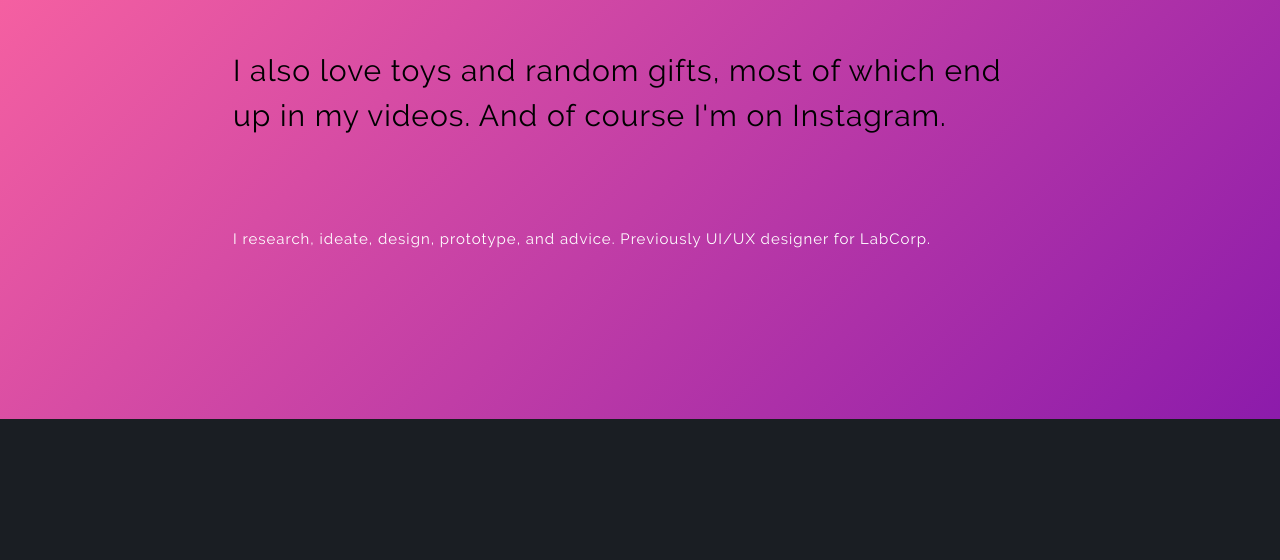
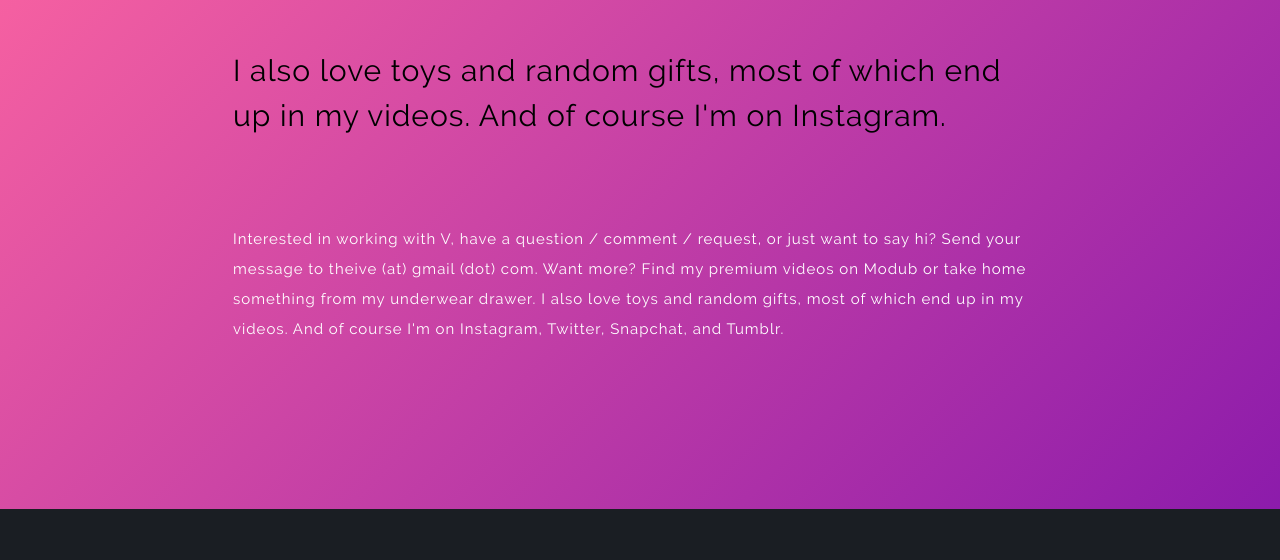
Before and after one commit to vampireco/vampireco.github.io, a plain HTML site: page index.html in a window 1280 px wide. Shown: the part 232-792 px from the top of the page. Drawn offline with nearby package versions, Linux system fonts and the light colour scheme; files whose address does not match are found by name; a web font is replaced by a local one.

Commit message:
Update index.html

```diff
--- a/index.html
+++ b/index.html
@@ -46,7 +46,9 @@
         <h1>Hi, I am sAm.</h1>
         <h2>I also love toys and random gifts, most of which end up in my videos. And of course I'm on Instagram.
         </h2> <br>
-        <p>I research, ideate, design, prototype, and advice. Previously UI/UX designer for LabCorp.</p>
+        <p>Interested in working with V, have a question / comment / request, or just want to say hi? Send your message to theive (at) gmail (dot) com. Want more? Find my premium videos on Modub or take home something from my underwear drawer. I also love toys and random gifts, most of which end up in my videos. And of course I'm on Instagram, Twitter, Snapchat, and Tumblr.
+
+</p>
       </div>
     <!-- </div> -->
 
```
